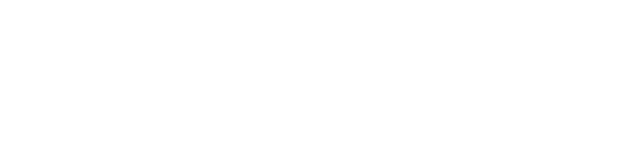
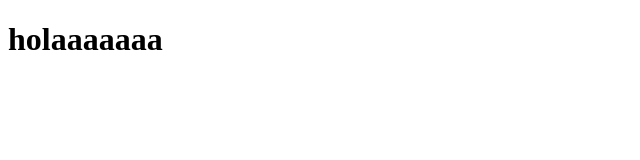
Before and after one commit to RenatoVargasAlfaro/ejemplo, a plain HTML site: page index.html in a window 1280 px wide. Shown: the whole page, without its empty margins (0-640 px from the left). Drawn offline with Linux system fonts and the light colour scheme.

Commit message:
segundo cambio

```diff
--- a/index.html
+++ b/index.html
@@ -8,5 +8,7 @@
 </head>
 <body>
 
+    <h1>holaaaaaaa</h1>
+
 </body>
 </html>
```
